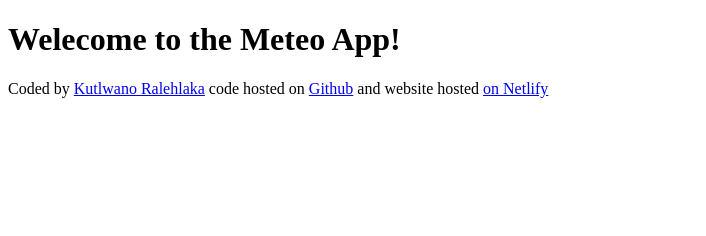
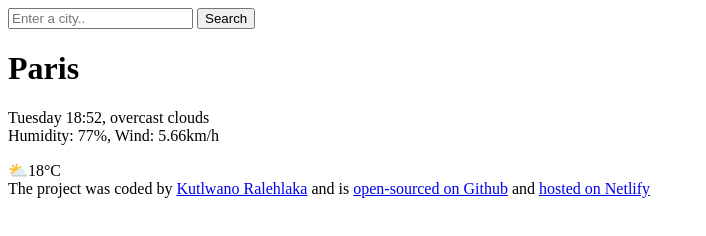
Before and after one commit to Kutlwano-Ralehlaka/meteo, a plain HTML site: page index.html in a window 1280 px wide. Shown: the whole page, without its empty margins (0-706 px from the left). Drawn offline with Linux system fonts and the light colour scheme.

Commit message:
added HTML to project

```diff
--- a/index.html
+++ b/index.html
@@ -5,12 +5,34 @@
     <meta name="viewport" content="width=>, initial-scale=1.0">
     <title>Meteo App</title>
 </head>
+<header>
+    <form>
+        <input type="search" placeholder="Enter a city.." required/>
+      <input type="submit" value="Search"/>
+    </form>
+</header>
+<main>
+    <div>
+
+
+ <h1>Paris</h1>
+<p>
+    Tuesday 18:52, overcast clouds
+    <br/>
+    Humidity: 77%, Wind: 5.66km/h
+</p>
+ </div>
+ <div>
+   ⛅18°C
+ </div>
+
+</main>
 <body>
-    <h1>Welecome to the Meteo App!</h1>
-    <footer>Coded by
-        <a href="https://github.com/Kutlwano-Ralehlaka" target="_blank">Kutlwano Ralehlaka</a> code hosted on
-        <a href="https://github.com/Kutlwano-Ralehlaka/meteo" target="_blank" > Github</a> and website hosted
-        <a href="https://shecodes-plus-meteo-app.netlify.app/" target="_blank"> on Netlify</a>
+
+    <footer>The project was coded by
+        <a href="https://github.com/Kutlwano-Ralehlaka" target="_blank">Kutlwano Ralehlaka</a> and is
+        <a href="https://github.com/Kutlwano-Ralehlaka/meteo" target="_blank" > open-sourced on Github</a>
+         and <a href="https://shecodes-plus-meteo-app.netlify.app/" target="_blank"> hosted on Netlify</a>
     </footer>
 </body>
 </html>
```
